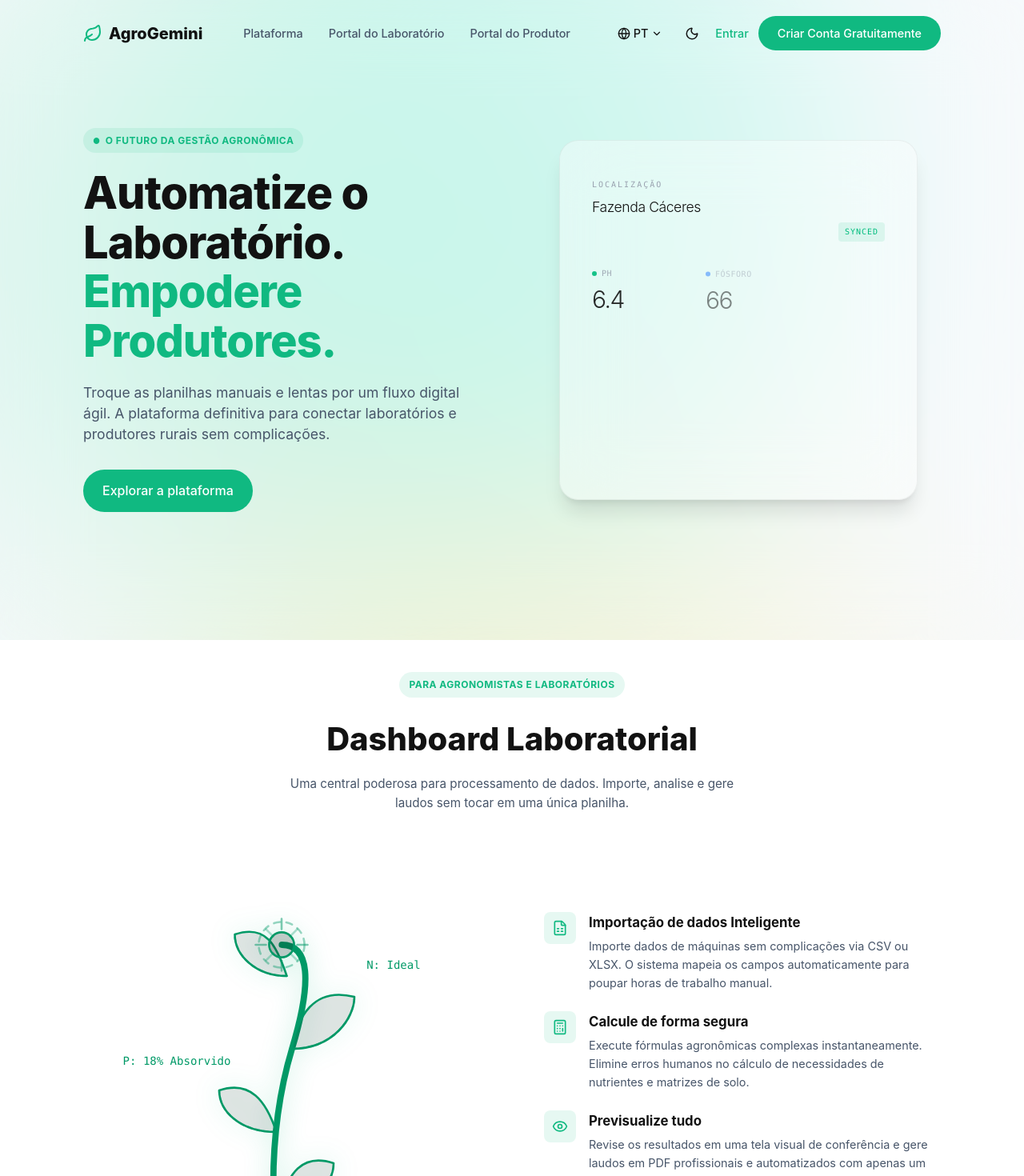
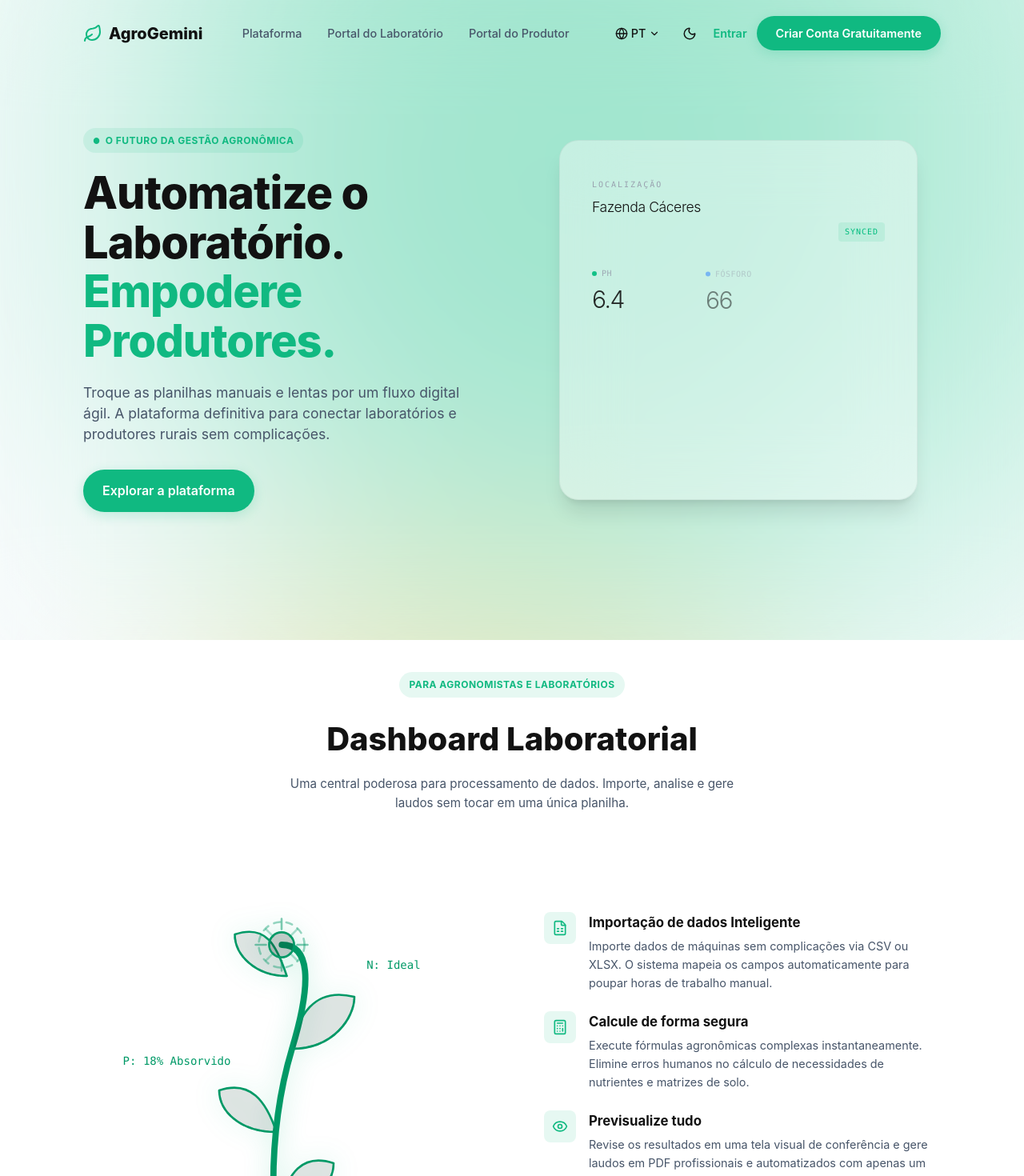
Before and after one commit to oiacsouza/agrogemini, a React (Vite) app in the folder frontend/: page / in a window 1280 px wide. Shown: the top 1470 px of the page at 80% size. Built offline with nearby package versions, Linux system fonts and the light colour scheme.

Commit message:
feat - slugs

```diff
--- a/frontend/src/App.jsx
+++ b/frontend/src/App.jsx
@@ -89,8 +89,18 @@
     return <Register onBack={() => navigate('landing')} onLogin={() => navigate('login')} t={t} />;
   }
 
-  if (currentView === 'lab') {
-    return <LabPortal onLogout={() => navigate('landing')} t={t} lang={lang} setLang={setLang} />;
+  if (currentView === 'lab' || currentView.startsWith('lab/')) {
+    const activeRoute = currentView === 'lab' ? 'dashboard' : currentView.replace('lab/', '');
+    return (
+      <LabPortal
+        onLogout={() => navigate('landing')}
+        t={t}
+        lang={lang}
+        setLang={setLang}
+        activeTab={activeRoute}
+        onNavigate={(tab) => navigate(`lab/${tab}`)}
+      />
+    );
   }
 
   if (currentView === 'farmer/reports') {
--- a/frontend/src/components/LabPortal.jsx
+++ b/frontend/src/components/LabPortal.jsx
@@ -126,13 +126,12 @@
 }
 
 // ── Inner portal (needs context) ─────────────────────────────────────────────
-function PortalInner({ onLogout, t, lang, setLang }) {
+function PortalInner({ onLogout, t, lang, setLang, activeTab, onNavigate }) {
   const { currentUser, isDark, toggleDark } = useLab();
-  const [activeTab, setActiveTab] = useState('dashboard');
   const [activeClient, setActiveClient] = useState(null);
   const C = useLabTheme();
 
-  const handleSetTab = (tab) => { setActiveTab(tab); setActiveClient(null); };
+  const handleSetTab = (tab) => { onNavigate(tab); setActiveClient(null); };
 
   const renderContent = () => {
     switch (activeTab) {
@@ -302,10 +301,17 @@
 }
 
 // ── Public export ─────────────────────────────────────────────────────────────
-export function LabPortal({ onLogout, t, lang, setLang }) {
+export function LabPortal({ onLogout, t, lang, setLang, activeTab, onNavigate }) {
   return (
     <LabProvider>
-      <PortalInner onLogout={onLogout} t={t} lang={lang} setLang={setLang} />
+      <PortalInner
+        onLogout={onLogout}
+        t={t}
+        lang={lang}
+        setLang={setLang}
+        activeTab={activeTab}
+        onNavigate={onNavigate}
+      />
     </LabProvider>
   );
 }
--- a/frontend/src/components/MeshBackground.jsx
+++ b/frontend/src/components/MeshBackground.jsx
@@ -7,33 +7,36 @@
          animate={{
            x: [0, "40vw", "-20vw", 0],
            y: [0, "-30vh", "20vh", 0],
-           scale: [1, 1.3, 0.8, 1],
+           scale: [1, 1.4, 0.8, 1],
+           rotate: [0, 90, 180, 360],
          }}
-         transition={{ duration: 12, repeat: Infinity, repeatType: "mirror", ease: "easeInOut" }}
-         className="absolute top-[-20%] left-[-10%] w-[75vw] h-[75vw] rounded-full blur-[140px]"
+         transition={{ duration: 20, repeat: Infinity, repeatType: "mirror", ease: "easeInOut" }}
+         className="absolute top-[-20%] left-[-10%] w-[75vw] h-[75vw] rounded-[40%] blur-[140px] opacity-80"
          style={{ backgroundColor: 'var(--mesh-blob1)' }}
        />
        <motion.div
          animate={{
            x: [0, "-30vw", "40vw", 0],
            y: [0, "40vh", "-30vh", 0],
-           scale: [1, 0.8, 1.2, 1],
+           scale: [1, 0.7, 1.3, 1],
+           rotate: [360, 180, 90, 0],
          }}
-         transition={{ duration: 15, repeat: Infinity, repeatType: "mirror", ease: "easeInOut" }}
-         className="absolute top-[30%] right-[-15%] w-[85vw] h-[85vw] rounded-full blur-[160px]"
+         transition={{ duration: 25, repeat: Infinity, repeatType: "mirror", ease: "easeInOut" }}
+         className="absolute top-[30%] right-[-15%] w-[85vw] h-[85vw] rounded-[45%] blur-[160px] opacity-70"
          style={{ backgroundColor: 'var(--mesh-blob2)' }}
        />
        <motion.div
          animate={{
            x: ["20vw", 0, "-40vw", "20vw"],
            y: ["20vh", "-40vh", 0, "20vh"],
-           scale: [0.8, 1, 1.4, 0.8],
+           scale: [0.8, 1.2, 1.5, 0.8],
+           rotate: [0, -120, -240, -360],
          }}
-         transition={{ duration: 18, repeat: Infinity, repeatType: "mirror", ease: "easeInOut" }}
-         className="absolute bottom-[-20%] left-[20%] w-[65vw] h-[65vw] rounded-full blur-[120px]"
+         transition={{ duration: 22, repeat: Infinity, repeatType: "mirror", ease: "easeInOut" }}
+         className="absolute bottom-[-20%] left-[20%] w-[65vw] h-[65vw] rounded-[50%] blur-[120px] opacity-80"
          style={{ backgroundColor: 'var(--mesh-blob3)' }}
        />
-       <div className="absolute inset-0 backdrop-blur-[50px] transition-colors duration-500" style={{ backgroundColor: 'var(--mesh-overlay)' }} />
+       <div className="absolute inset-0 backdrop-blur-[60px] transition-colors duration-700" style={{ backgroundColor: 'var(--mesh-overlay)' }} />
     </div>
   );
 }
--- a/frontend/src/index.css
+++ b/frontend/src/index.css
@@ -16,10 +16,10 @@
 
   /* Component specifics */
   --mesh-bg-base: #f8fafc;
-  --mesh-overlay: rgba(248, 250, 252, 0.4);
-  --mesh-blob1: rgba(110, 231, 183, 0.45);
-  --mesh-blob2: rgba(253, 230, 138, 0.45);
-  --mesh-blob3: rgba(153, 246, 228, 0.45);
+  --mesh-overlay: rgba(255, 255, 255, 0.3);
+  --mesh-blob1: rgba(52, 211, 153, 0.5); /* Emerald */
+  --mesh-blob2: rgba(251, 191, 36, 0.4);  /* Amber */
+  --mesh-blob3: rgba(16, 185, 129, 0.4);  /* Green */
 
   --skel-bg: rgba(255, 255, 255, 0.4);
   --skel-border: rgba(0, 0, 0, 0.05);
@@ -42,10 +42,10 @@
 
   /* Component specifics */
   --mesh-bg-base: #020617;
-  --mesh-overlay: rgba(2, 6, 23, 0.2);
-  --mesh-blob1: rgba(6, 95, 70, 0.2);
-  --mesh-blob2: rgba(120, 53, 15, 0.1);
-  --mesh-blob3: rgba(19, 78, 74, 0.2);
+  --mesh-overlay: rgba(2, 6, 23, 0.4);
+  --mesh-blob1: rgba(52, 211, 153, 0.25);
+  --mesh-blob2: rgba(245, 158, 11, 0.15);
+  --mesh-blob3: rgba(16, 185, 129, 0.2);
 
   --skel-bg: rgba(255, 255, 255, 0.05);
   --skel-border: rgba(255, 255, 255, 0.1);
@@ -113,16 +113,25 @@
   color: white;
   padding: 10px 24px;
   border-radius: 9999px;
-  font-weight: 500;
+  font-weight: 600;
   font-size: 0.95rem;
   display: inline-flex;
   align-items: center;
   justify-content: center;
   width: 100%;
+  transition: all 0.3s cubic-bezier(0.4, 0, 0.2, 1);
+  box-shadow: 0 4px 15px rgba(16, 185, 129, 0.2);
 }
 
 .btn-primary:hover {
   background: var(--primary-hover);
+  transform: translateY(-3px);
+  box-shadow: 0 8px 25px rgba(16, 185, 129, 0.4);
+}
+
+.btn-primary:active {
+  transform: translateY(1px) scale(0.97);
+  box-shadow: 0 2px 10px rgba(16, 185, 129, 0.2);
 }
 
 .badge {
@@ -195,10 +204,18 @@
 
 .sign-in {
   display: none;
-  font-weight: 500;
+  font-weight: 600;
   font-size: 0.9rem;
   color: var(--primary);
-  background: transparent;
+  transition: all 0.2s cubic-bezier(0.4, 0, 0.2, 1);
+}
+.sign-in:hover {
+  color: var(--primary-hover);
+  transform: scale(1.05);
+  text-shadow: 0 0 12px rgba(16, 185, 129, 0.3);
+}
+.sign-in:active {
+  transform: scale(0.95);
 }
 
 header .btn-primary {
@@ -419,6 +436,13 @@
   gap: 16px;
   text-align: left;
   box-shadow: 0 8px 32px rgba(0,0,0,0.05);
+  transition: transform 0.4s cubic-bezier(0.175, 0.885, 0.32, 1.275), box-shadow 0.4s ease, border-color 0.4s ease;
+}
+
+.farmer-card:hover {
+  transform: translateY(-8px) scale(1.02);
+  box-shadow: 0 20px 40px rgba(0,0,0,0.1);
+  border-color: rgba(16, 185, 129, 0.3);
 }
 
 .farmer-card .feature-icon {
@@ -431,6 +455,12 @@
   display: flex;
   align-items: center;
   justify-content: center;
+  transition: transform 0.4s ease, background 0.4s ease;
+}
+
+.farmer-card:hover .feature-icon {
+  transform: rotate(10deg) scale(1.1);
+  background: rgba(16, 185, 129, 0.2);
 }
 
 .farmer-card h3 {
```
